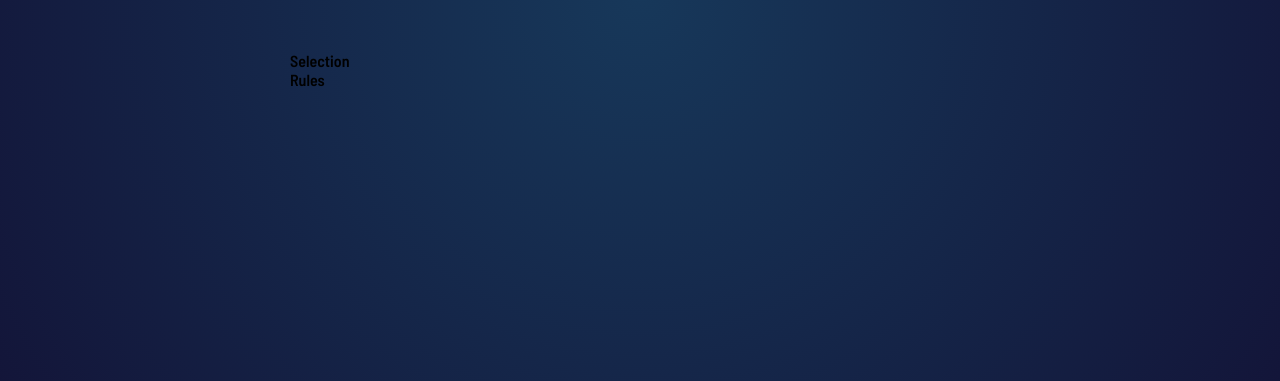
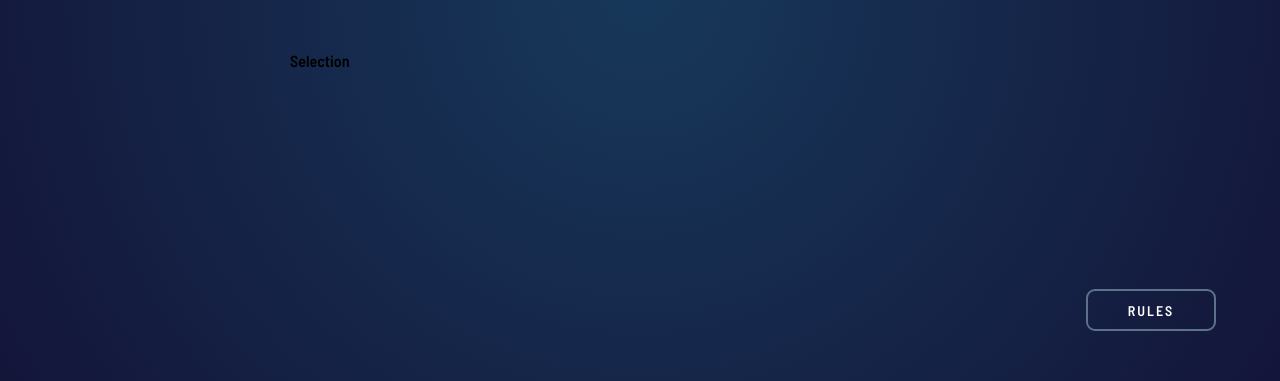
Before and after one commit to mathewsjts/rock-paper-scissors, a Vue app: page / in a window 1280 px wide. Shown: the part 405-786 px from the top of the page. Built offline with nearby package versions, Linux system fonts and the light colour scheme.

Commit message:
adicionar rules

```diff
--- /dev/null
+++ b/src/assets/scss/functions.scss
@@ -0,0 +1,11 @@
+$mobile-size: 375px;
+
+@function mobile-vw($pixel) {
+  @return ($pixel / $mobile-size) * 100vw
+}
+
+@mixin desktop {
+  @media (min-width: 700px) {
+    @content
+  }
+}
--- a/src/assets/scss/main.scss
+++ b/src/assets/scss/main.scss
@@ -14,3 +14,9 @@ body {
   background: radial-gradient(circle, rgba(23,56,90,1) 0%, rgba(19,21,57,1) 100%);
   font-family: 'Barlow Semi Condensed', sans-serif;
 }
+
+button {
+  font-family: 'Barlow Semi Condensed', sans-serif;
+  outline: none;
+  transition: ease all 0.25s;
+}
--- a/src/components/VHeader.vue
+++ b/src/components/VHeader.vue
@@ -21,13 +21,13 @@
   .v-header {
     align-items: center;
     border: solid 2px #5d718a;
-    border-radius: 6px;
+    border-radius: mobile-vw(6px);
     display: flex;
     justify-content: space-between;
-    margin: 0 0 102px;
-    padding: 9px;
+    margin: 0 0 mobile-vw(102px);
+    padding: mobile-vw(9px);
 
-    @media (min-width: 700px) {
+    @include desktop {
       border-radius: 9px;
       margin: 0 0 62px;
       padding: 22px;
--- a/src/components/VRules.vue
+++ b/src/components/VRules.vue
@@ -1,6 +1,22 @@
 <template>
   <div class="v-rules">
-    Rules
+    <button
+      class="v-rules__activator"
+      @click="toggleBackdrop"
+    >
+      Rules
+    </button>
+    <transition name="fade">
+      <div class="v-rules__backdrop" v-if="backdropActive">
+        <div class="v-rules__backdrop__content">
+          <div class="v-rules__backdrop__title">
+            Rules
+          </div>
+          <img :src="rulesImg" :alt="rulesAlt" class="v-rules__backdrop__image" />
+          <button class="v-rules__backdrop__close" @click="toggleBackdrop" />
+        </div>
+      </div>
+    </transition>
   </div>
 </template>
 
@@ -8,5 +24,143 @@
   import { Component, Vue } from "vue-property-decorator";
 
   @Component
-  export default class VRules extends Vue {}
+  export default class VRules extends Vue {
+    private type: boolean = 2 > 1;
+    private backdropActive = false;
+
+    get rulesImg(): string {
+      return this.type ? require('@/assets/img/image-rules.svg') : require('@/assets/img/image-rules-bonus.svg')
+    }
+
+    get rulesAlt(): string {
+      return this.type ? 'Rock, Paper, Scissors Rules' : 'Rock, Paper, Scissors, Lizard, Spock Rules'
+    }
+
+    private toggleBackdrop(): void {
+      this.backdropActive = !this.backdropActive
+    }
+  }
 </script>
+
+<style lang="scss" scoped>
+  .v-rules {
+    &__activator {
+      background: transparent;
+      border: solid 2px #5d718a;
+      border-radius: mobile-vw(6px);
+      bottom: mobile-vw(56px);
+      color: #ffffff;
+      cursor: pointer;
+      height: mobile-vw(42px);
+      font-size: mobile-vw(14px);
+      left: 50%;
+      letter-spacing: mobile-vw(2px);
+      position: fixed;
+      transform: translateX(-50%);
+      text-transform: uppercase;
+      width: mobile-vw(130px);
+      &:hover {
+        background: #ffffff;
+        border-color: #ffffff;
+        color: #293251;
+      }
+    }
+
+    &__backdrop {
+      align-items: center;
+      background: #ffffff;
+      display: flex;
+      height: 100vh;
+      justify-content: center;
+      left: 0;
+      position: fixed;
+      top: 0;
+      width: 100vw;
+
+      &__content {
+        text-align: center;
+      }
+
+      &__title {
+        color: #293251;
+        font-size: mobile-vw(24px);
+        font-weight: 700;
+        margin: 0 0 mobile-vw(116px);
+        text-transform: uppercase;
+      }
+
+      &__image {
+        display: block;
+        margin: 0 0 mobile-vw(116px);
+        width: mobile-vw(302px);
+      }
+
+      &__close {
+        background: transparent url("../assets/img/icon-close.svg") no-repeat center center;
+        background-size: contain;
+        border: none;
+        cursor: pointer;
+        height: mobile-vw(20px);
+        margin: 0 auto;
+        width: mobile-vw(20px);
+        &:hover {}
+      }
+    }
+
+    @include desktop {
+      &__activator {
+        border-radius: 9px;
+        bottom: 64px;
+        height: 42px;
+        font-size: 14px;
+        left: auto;
+        letter-spacing: 2px;
+        right: 64px;
+        transform: none;
+        width: 130px;
+      }
+
+      &__backdrop {
+        background: rgba(0, 0, 0, 0.5);
+
+        &__content {
+          background: #ffffff;
+          border-radius: 14px;
+          overflow: hidden;
+          padding: 32px;
+          position: relative;
+          width: 402px;
+        }
+
+        &__title {
+          font-size: 24px;
+          margin: 0 0 52px;
+          text-align: left;
+        }
+
+        &__image {
+          margin: 0 auto;
+          width: 302px;
+        }
+
+        &__close {
+          height: 20px;
+          position: absolute;
+          right: 32px;
+          top: 38px;
+          width: 20px;
+        }
+      }
+    }
+  }
+</style>
+
+<style lang="scss">
+  .fade-enter-active, .fade-leave-active {
+    transition: opacity .5s;
+  }
+
+  .fade-enter, .fade-leave-to {
+    opacity: 0;
+  }
+</style>
--- a/src/components/common/VLogo.vue
+++ b/src/components/common/VLogo.vue
@@ -27,10 +27,10 @@
     line-height: 0;
 
     img {
-      max-width: 86px;
+      max-width: mobile-vw(86px);
     }
 
-    @media (min-width: 700px) {
+    @include desktop {
       img {
         max-width: none;
       }
--- a/src/components/common/VScore.vue
+++ b/src/components/common/VScore.vue
@@ -17,29 +17,29 @@
     align-items: center;
     background: #fff;
     border: solid 1px #000;
-    border-radius: 6px;
+    border-radius: mobile-vw(6px);
     display: flex;
     flex-direction: column;
-    height: 74px;
+    height: mobile-vw(74px);
     justify-content: center;
     line-height: 1;
-    min-width: 74px;
-    width: 74px;
+    min-width: mobile-vw(74px);
+    width: mobile-vw(74px);
 
     small {
       color: #283991;
-      font-size: 10px;
-      margin: 0 auto 4px;
+      font-size: mobile-vw(10px);
+      margin: 0 auto mobile-vw(4px);
       text-transform: uppercase;
     }
 
     span {
       color: #535166;
-      font-size: 32px;
+      font-size: mobile-vw(32px);
       font-weight: 700;
     }
 
-    @media (min-width: 700px) {
+    @include desktop {
       border-radius: 9px;
       height: 114px;
       min-width: 114px;
--- /dev/null
+++ b/vue.config.js
@@ -0,0 +1,9 @@
+module.exports = {
+  css: {
+    loaderOptions: {
+      sass: {
+        prependData: `@import "@/assets/scss/functions.scss";`
+      }
+    }
+  }
+};
```
